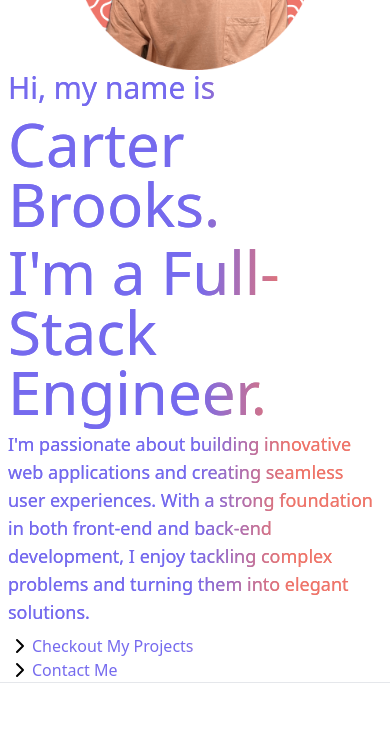
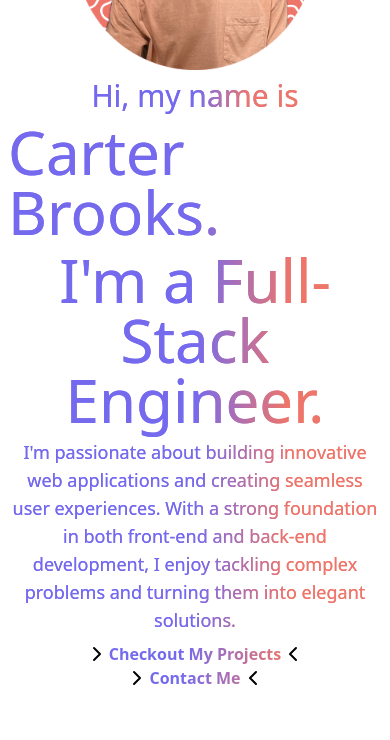
Before and after one commit to csb91/portfolio_site, a Next.js app: page / in a window 390 px wide. Shown: the part 330-1070 px from the top of the page. Built offline with nearby package versions, Linux system fonts and the light colour scheme.

Commit message:
fix home link for navbar to close link menu in mobile reformat home page to be centered

```diff
--- a/src/app/page.tsx
+++ b/src/app/page.tsx
@@ -1,7 +1,7 @@
 import Link from 'next/link';
 import Image from 'next/image';
 import profilePic from '../../public/profile_pic.png';
-import { ChevronRight } from 'react-feather';
+import { ChevronRight, ChevronLeft } from 'react-feather';
 
 export const metadata = {
   openGraph: {
@@ -23,37 +23,39 @@ export const metadata = {
 
 export default async function Home() {
   return (
-    <div className='container flex flex-col-reverse justify-end lg:flex-row flex-grow mx-auto lg:mt-20 purple-orange bg-clip-text text-transparent lg:justify-evenly max-w-6xl'>
-      <div className='flex flex-col px-2'>
-        <div>
+    <div className='container flex flex-col-reverse justify-end mb-20 sm:mb-0 lg:flex-row flex-grow mx-auto lg:mt-20 purple-orange bg-clip-text text-transparent lg:justify-evenly max-w-6xl'>
+      <div className='flex flex-col px-2 mt-2'>
+        <div className='flex justify-center sm:justify-start sm:text-left'>
           <h1 className='text-3xl pb-2 purple-orange bg-clip-text text-transparent'>
             Hi, my name is
           </h1>
         </div>
-        <div>
+        <div className='flex justify-center sm:justify-start sm:text-left'>
           <h2 className='text-6xl pb-2 purple-orange bg-clip-text text-transparent'>
             Carter Brooks.
           </h2>
         </div>
-        <div>
+        <div className='flex justify-center text-center sm:justify-start sm:text-left'>
           <h3 className='text-6xl pb-2 purple-orange bg-clip-text text-transparent'>
             I&apos;m a Full-Stack Engineer.
           </h3>
         </div>
-        <div>
+        <div className='flex justify-center text-center sm:justify-start sm:text-left'>
           <p className='text-lg pb-2 purple-orange bg-clip-text text-transparent max-w-2xl'>
             I&apos;m passionate about building innovative web applications and creating seamless user experiences.
             With a strong foundation in both front-end and back-end development,
             I enjoy tackling complex problems and turning them into elegant solutions.
           </p>
-        </div>
-        <div className='flex'>
+        </div >
+        <div className='flex flex-row justify-center text-center font-bold sm:justify-start sm:text-left'>
           <ChevronRight className='text-black dark:text-[#756AEE]'/>
           <Link href='/projects'>Checkout My Projects</Link>
+          <ChevronLeft className='text-black dark:text-[#756AEE]'/>
         </div>
-        <div className='flex flex-row'>
+        <div className='flex flex-row justify-center text-center font-bold sm:justify-start sm:text-left'>
           <ChevronRight className='text-black dark:text-[#756AEE]'/>
           <Link href='/contact'>Contact Me</Link>
+          <ChevronLeft className='text-black dark:text-[#756AEE]'/>
         </div>
       </div>
       <div className='flex justify-center'>
--- a/src/components/Navbar.tsx
+++ b/src/components/Navbar.tsx
@@ -8,6 +8,7 @@ import HamburgerMenu from "./HamburgerMenu";
 import { useState } from "react";
 import MW from '../../public/milkyway-favicon.ico'
 import clsx from "clsx";
+import { MouseEvent } from "react";
 
 
 const links: linkInfo[] = [
@@ -20,6 +21,10 @@ const links: linkInfo[] = [
 const Navbar = () => {
   const [isOpen, setIsOpen] = useState<boolean>(false);
 
+  const handleClick = (e: MouseEvent<HTMLAnchorElement>) => {
+    setIsOpen(false);
+  }
+
   return (
     <div className={clsx('container purple-orange bg-clip-text text-transparent  mx-auto pl-4 flex items-center justify-between', isOpen && 'flex-col flex-grow')}>
       <div className='flex flex-row flex-grow justify-between w-full items-center'>
@@ -31,7 +36,10 @@ const Navbar = () => {
             className='mr-2'
             alt='Milky Way favicon'
           />
-          <Link href='/'>
+          <Link
+            href='/'
+            onClick={handleClick}
+          >
             <div className='text-sm font-bold hover:text-[#EE756A]'>
               Carter Brooks
             </div>
```
